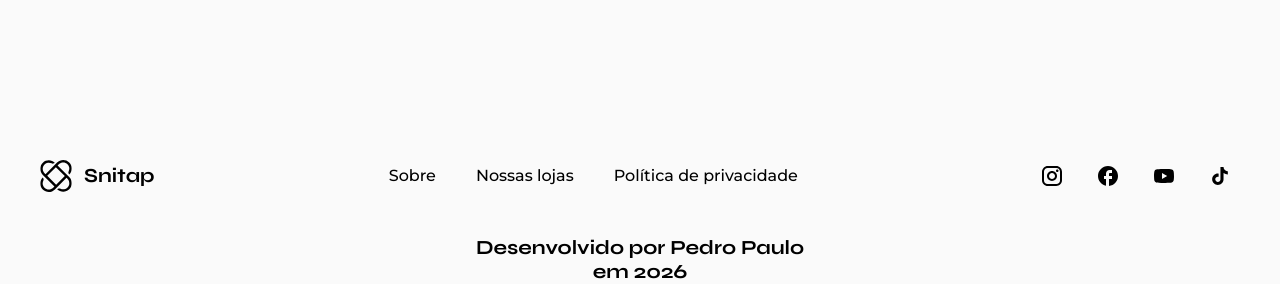
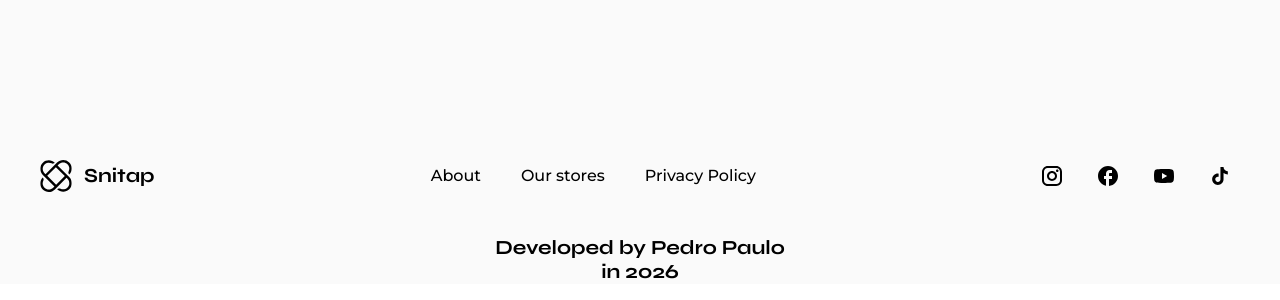
Before and after one commit to P3dr0PRR/LP_de_patins_animada_09_04_2026, a React (Vite) app: page / in a window 1280 px wide. Shown: the part 1547-1847 px from the top of the page. Built offline with nearby package versions, Linux system fonts and the light colour scheme; a web font is replaced by a local one.

Commit message:
feat: translate Footer to english

```diff
--- a/src/footer/footer.tsx
+++ b/src/footer/footer.tsx
@@ -24,19 +24,19 @@ export function Footer() {
             href="#"
             className="button-label relative after:content-[''] after:absolute after:bottom-0 after:left-0 after:w-full after:h-[2px] after:bg-snitap-sky-mid after:scale-x-0 hover:after:scale-x-100 after:origin-center after:transition-all after:duration-300"
           >
-            Sobre
+            About
           </a>
           <a
             href="#"
             className="button-label relative after:content-[''] after:absolute after:bottom-0 after:left-0 after:w-full after:h-[2px] after:bg-snitap-sky-mid after:scale-x-0 hover:after:scale-x-100 after:origin-center after:transition-all after:duration-300"
           >
-            Nossas lojas
+            Our stores
           </a>
           <a
             href="#"
             className="button-label relative after:content-[''] after:absolute after:bottom-0 after:left-0 after:w-full after:h-[2px] after:bg-snitap-sky-mid after:scale-x-0 hover:after:scale-x-100 after:origin-center after:transition-all after:duration-300"
           >
-            Política de privacidade
+            Privacy Policy
           </a>
         </nav>
 
@@ -68,7 +68,7 @@ export function Footer() {
         </div>
       </div>
       <h3 className="text-center">
-        Desenvolvido por Pedro Paulo <br></br>em 2026
+        Developed by Pedro Paulo <br></br>in 2026
       </h3>
     </section>
   );
```
